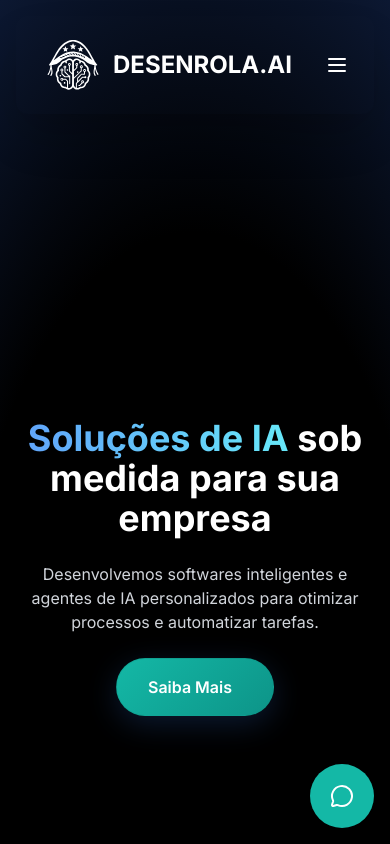
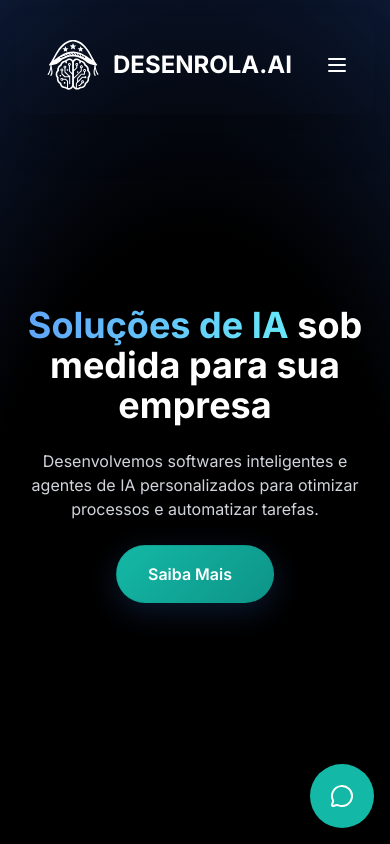
Before and after one commit to italolima01/desenrolaai-master, a Next.js app: page / in a window 390 px wide. Shown: the top 844 px of the page. Built offline with nearby package versions, Linux system fonts and the light colour scheme.

Commit message:
ajustes na hero section mobile

```diff
--- a/src/components/CasesSection.tsx
+++ b/src/components/CasesSection.tsx
@@ -142,12 +142,20 @@ function Carousel({ cases, cardVariants }: { cases: CaseItem[]; cardVariants: Va
   function prev() {
     const numPages = visible === 1 ? cases.length : maxIndex + 1;
     const newIndex = (index - 1 + numPages) % numPages;
-    visible === 1 ? scrollToIndex(newIndex) : setIndex(newIndex);
+    if (visible === 1) {
+      scrollToIndex(newIndex);
+    } else {
+      setIndex(newIndex);
+    }
   }
   function next() {
     const numPages = visible === 1 ? cases.length : maxIndex + 1;
     const newIndex = (index + 1) % numPages;
-    visible === 1 ? scrollToIndex(newIndex) : setIndex(newIndex);
+    if (visible === 1) {
+      scrollToIndex(newIndex);
+    } else {
+      setIndex(newIndex);
+    }
   }
 
   function scrollToIndex(i: number) {
--- a/src/components/ChatWidget.tsx
+++ b/src/components/ChatWidget.tsx
@@ -2,7 +2,7 @@
 "use client";
 
 import { useState, useEffect, useRef } from 'react';
-import { MessageCircle, X, Calendar, Bot } from 'lucide-react';
+import { MessageCircle, X } from 'lucide-react';
 import './animated-button.css';
 import { QuoteModal } from './QuoteModal';
 
--- a/src/components/Footer.tsx
+++ b/src/components/Footer.tsx
@@ -3,7 +3,6 @@
 import { FaInstagram, FaEnvelope, FaPhone, FaWhatsapp } from 'react-icons/fa';
 import { Link } from 'react-scroll'; // Para rolagem suave
 import NextLink from 'next/link'; // Para links externos ou para outras páginas
-import Image from 'next/image';
 
 export default function Footer() {
   const currentYear = new Date().getFullYear();
--- a/src/components/HeroSection.tsx
+++ b/src/components/HeroSection.tsx
@@ -6,7 +6,7 @@ import { Link } from 'react-scroll';
 
 export default function HeroSection() {
   return (
-    <div id="hero" className="relative h-screen flex items-end justify-center text-center overflow-x-hidden pb-32">
+    <div id="hero" className="relative h-screen flex items-center justify-center text-center overflow-x-hidden">
       {/* Dark Horizon Glow */}
       <div
         className="absolute inset-0 z-0"
@@ -16,7 +16,7 @@ export default function HeroSection() {
       />
 
       {/* Content */}
-      <div className="relative z-10 max-w-4xl mx-auto px-4">
+      <div className="relative z-10 max-w-4xl mx-auto px-4 pt-16 sm:pt-0">
         <div className="space-y-6">
           <motion.div
             initial={{ opacity: 0 }}
```
